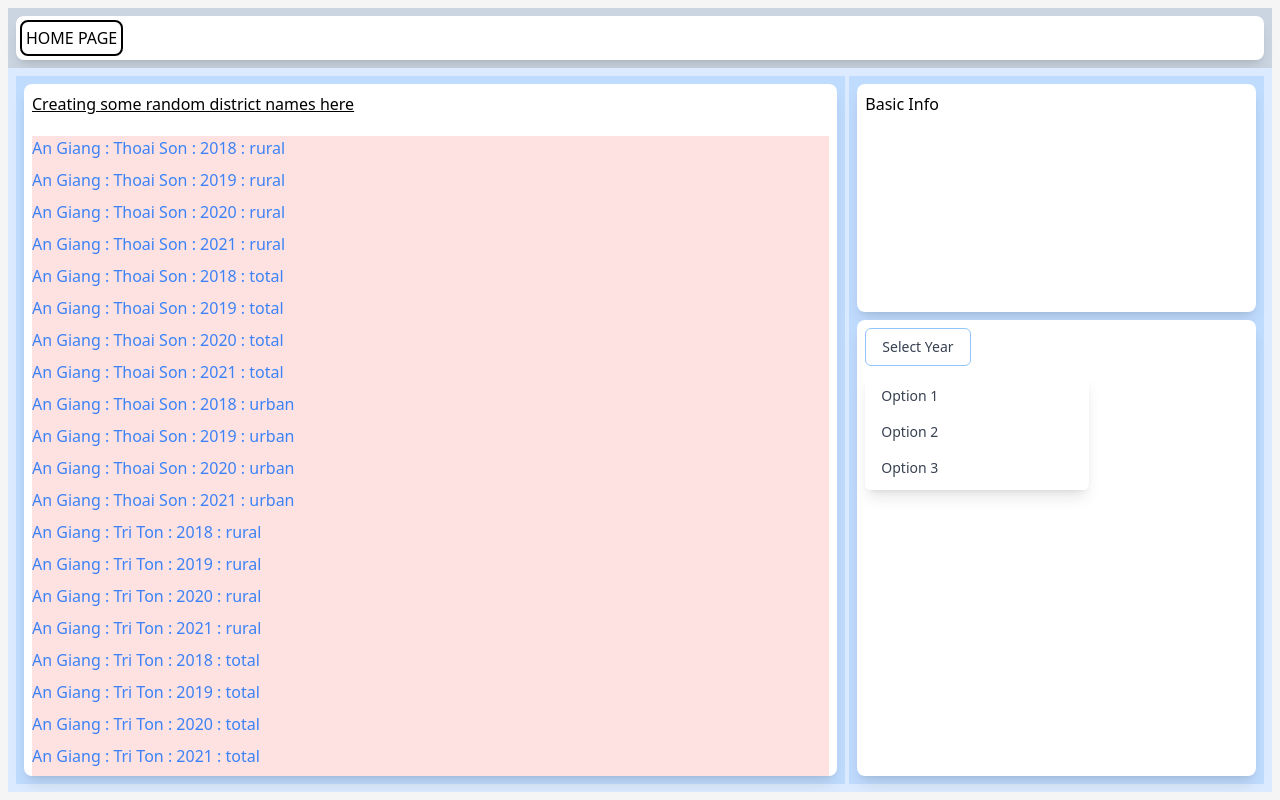
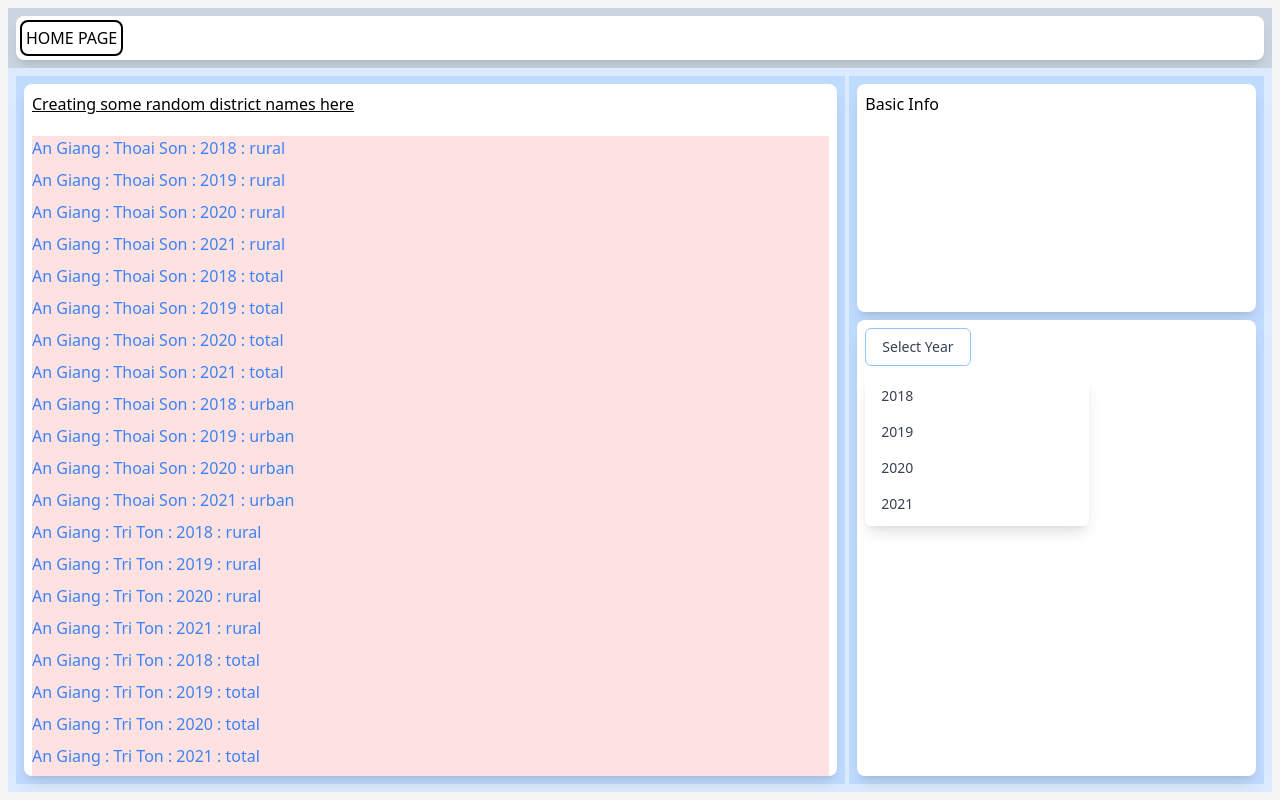
Before and after one commit to RobJJ/bdo-playground, a React (Create React App) app: page / in a window 1280 px wide. Both pictures are taken after a click on the button "Select Year". Built offline with nearby package versions, Linux system fonts and the light colour scheme.

Commit message:
Basic filtering of data implemented

```diff
--- a/package.json
+++ b/package.json
@@ -14,6 +14,7 @@
     "react-router-dom": "^6.4.5",
     "react-scripts": "5.0.1",
     "recharts": "^2.2.0",
+    "uuid": "^9.0.0",
     "web-vitals": "^2.1.4"
   },
   "scripts": {
--- a/src/Components/FilterButton/FilterButton-component.jsx
+++ b/src/Components/FilterButton/FilterButton-component.jsx
@@ -1,10 +1,20 @@
 import React, { useState } from "react";
+import { useGlobalContext } from "../../Context-Reducer/Context";
 
 const FilterButton = () => {
   //
+  const { chosenYear, setChosenYear } = useGlobalContext();
+
   const [isOpen, setIsOpen] = useState(false);
+
   //
   const toggleDropdown = () => {
+    setIsOpen(!isOpen);
+  };
+  //
+  const handleYearClick = (e) => {
+    console.log("The year has been clicked.. year is:", e.target.dataset.tag);
+    setChosenYear(e.target.dataset.tag);
     setIsOpen(!isOpen);
   };
   //
@@ -17,7 +27,7 @@ const FilterButton = () => {
             type="button"
             className="inline-flex justify-center w-full rounded-md border border-gray-300 px-4 py-2 bg-white text-sm leading-5 font-medium text-gray-700 hover:text-gray-500 focus:outline-none focus:border-blue-300 focus:shadow-outline-blue active:bg-gray-50 active:text-gray-800 transition duration-150 ease-in-out"
           >
-            Select Year
+            {chosenYear ? chosenYear : "Select Year"}
           </button>
         </span>
       </div>
@@ -30,27 +40,38 @@ const FilterButton = () => {
               aria-orientation="vertical"
               aria-labelledby="options-menu"
             >
-              <a
-                href="#1"
-                className="block px-4 py-2 text-sm leading-5 text-gray-700 hover:bg-gray-100 focus:outline-none focus:bg-gray-100 transition duration-150 ease-in-out"
+              <span
+                onClick={handleYearClick}
+                data-tag="2018"
+                className=" block px-4 py-2 text-sm leading-5 text-gray-700 hover:bg-gray-100 focus:outline-none focus:bg-gray-100 transition duration-150 ease-in-out cursor-pointer"
                 role="menuitem"
               >
-                Option 1
-              </a>
-              <a
-                href="#2"
-                className="block px-4 py-2 text-sm leading-5 text-gray-700 hover:bg-gray-100 focus:outline-none focus:bg-gray-100 transition duration-150 ease-in-out"
+                2018
+              </span>
+              <span
+                onClick={handleYearClick}
+                data-tag="2019"
+                className=" block px-4 py-2 text-sm leading-5 text-gray-700 hover:bg-gray-100 focus:outline-none focus:bg-gray-100 transition duration-150 ease-in-out cursor-pointer"
                 role="menuitem"
               >
-                Option 2
-              </a>
-              <a
-                href="#3"
-                className="block px-4 py-2 text-sm leading-5 text-gray-700 hover:bg-gray-100 focus:outline-none focus:bg-gray-100 transition duration-150 ease-in-out"
+                2019
+              </span>
+              <span
+                onClick={handleYearClick}
+                data-tag="2020"
+                className=" block px-4 py-2 text-sm leading-5 text-gray-700 hover:bg-gray-100 focus:outline-none focus:bg-gray-100 transition duration-150 ease-in-out cursor-pointer"
                 role="menuitem"
               >
-                Option 3
-              </a>
+                2020
+              </span>
+              <span
+                onClick={handleYearClick}
+                data-tag="2021"
+                className=" block px-4 py-2 text-sm leading-5 text-gray-700 hover:bg-gray-100 focus:outline-none focus:bg-gray-100 transition duration-150 ease-in-out cursor-pointer"
+                role="menuitem"
+              >
+                2021
+              </span>
             </div>
           </div>
         </div>
--- a/src/Context-Reducer/Context.jsx
+++ b/src/Context-Reducer/Context.jsx
@@ -15,6 +15,8 @@ const AppProvider = ({ children }) => {
   //
   const [state, dispatch] = useReducer(reducer, initialState);
   const [regionData, setRegionData] = useState(testDataBDO);
+  // This chosenYear variable is for the filter button (testing)
+  const [chosenYear, setChosenYear] = useState(false);
   //
   //
   const tabAddFunc = (districtName) => {
@@ -35,6 +37,8 @@ const AppProvider = ({ children }) => {
         regionData,
         setRegionData,
         tabAddFunc,
+        chosenYear,
+        setChosenYear,
       }}
     >
       {children}
--- a/src/Pages/HomePage-page.jsx
+++ b/src/Pages/HomePage-page.jsx
@@ -1,14 +1,25 @@
-import React from "react";
+import React, { useEffect, useState } from "react";
 import { Link } from "react-router-dom";
 import { useGlobalContext } from "../Context-Reducer/Context";
 import FilterButton from "../Components/FilterButton/FilterButton-component";
+import { v4 as uuidv4 } from "uuid";
 //
 //
 function HomePage(params) {
+  console.log("HomePage Rendered!");
   //
-  const { regionData, tabAddFunc } = useGlobalContext();
+  const { regionData, tabAddFunc, chosenYear } = useGlobalContext();
+  const [filteredData, setFilteredData] = useState(regionData);
   //
-
+  useEffect(() => {
+    if (!chosenYear) return;
+    // Filter the data based on year chosen
+    const newFilteredData = regionData.filter(
+      (dataObj) => dataObj.YEAR === Number(chosenYear)
+    );
+    // Refresh the data used for the component
+    setFilteredData(newFilteredData);
+  }, [chosenYear]);
   //
   return (
     <section className="bg-blue-100 w-full h-full p-2 flex smlr:flex-col gap-1 overflow-auto">
@@ -19,11 +30,11 @@ function HomePage(params) {
             Creating some random district names here
           </h2>
           <div className="bg-red-100 flex flex-col gap-2 text-blue-500 overflow-auto">
-            {regionData.map((regionObj) => {
+            {filteredData.map((regionObj) => {
               const { PROVINCE, DISTRICT, YEAR, ZONE } = regionObj;
               return (
                 <Link
-                  key={DISTRICT}
+                  key={uuidv4()}
                   to={`summary/${DISTRICT}`}
                   onClick={() => tabAddFunc(DISTRICT)}
                 >
```
Also changed, not shown: 1 other file (tests, documents, lock files or other folders).
